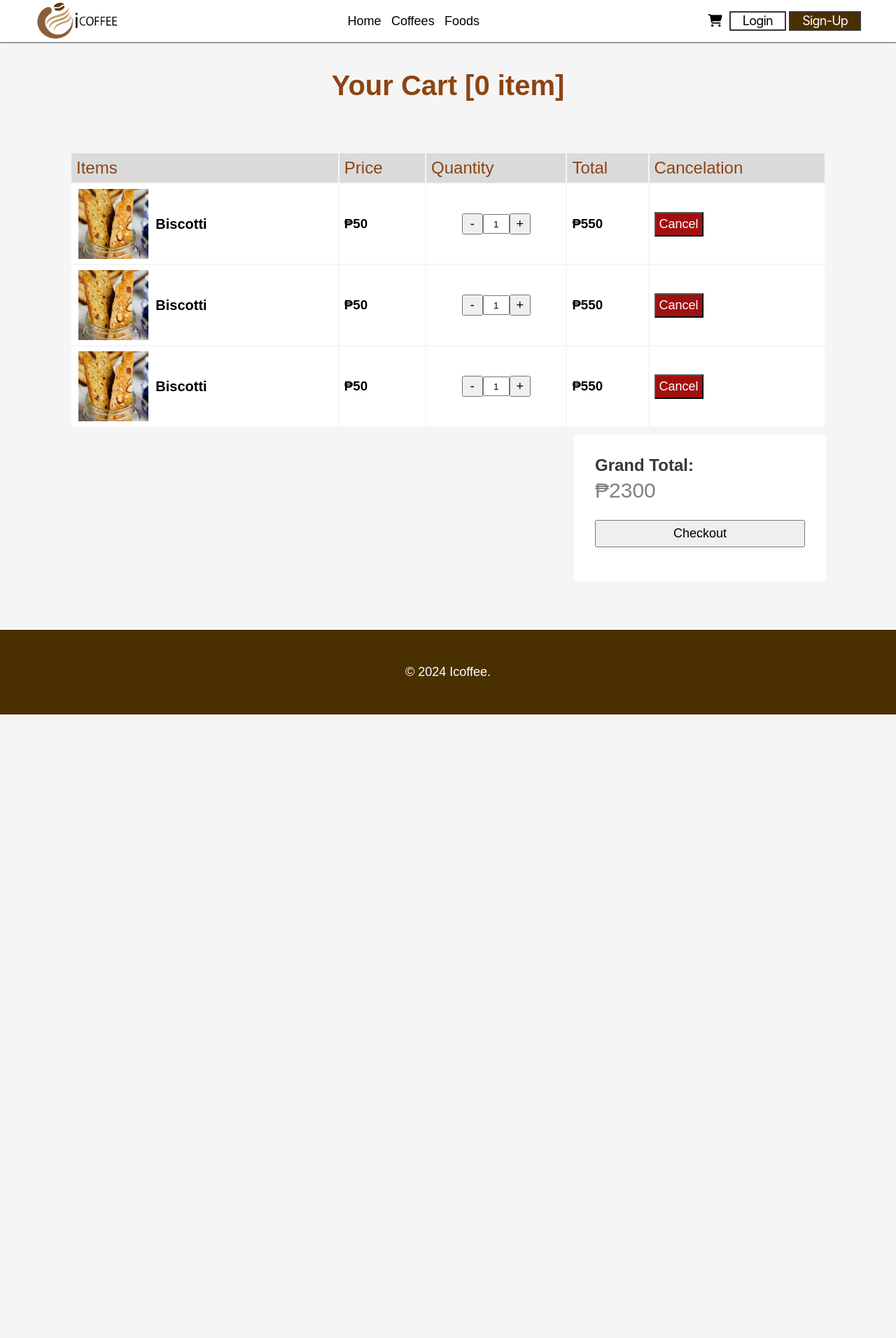
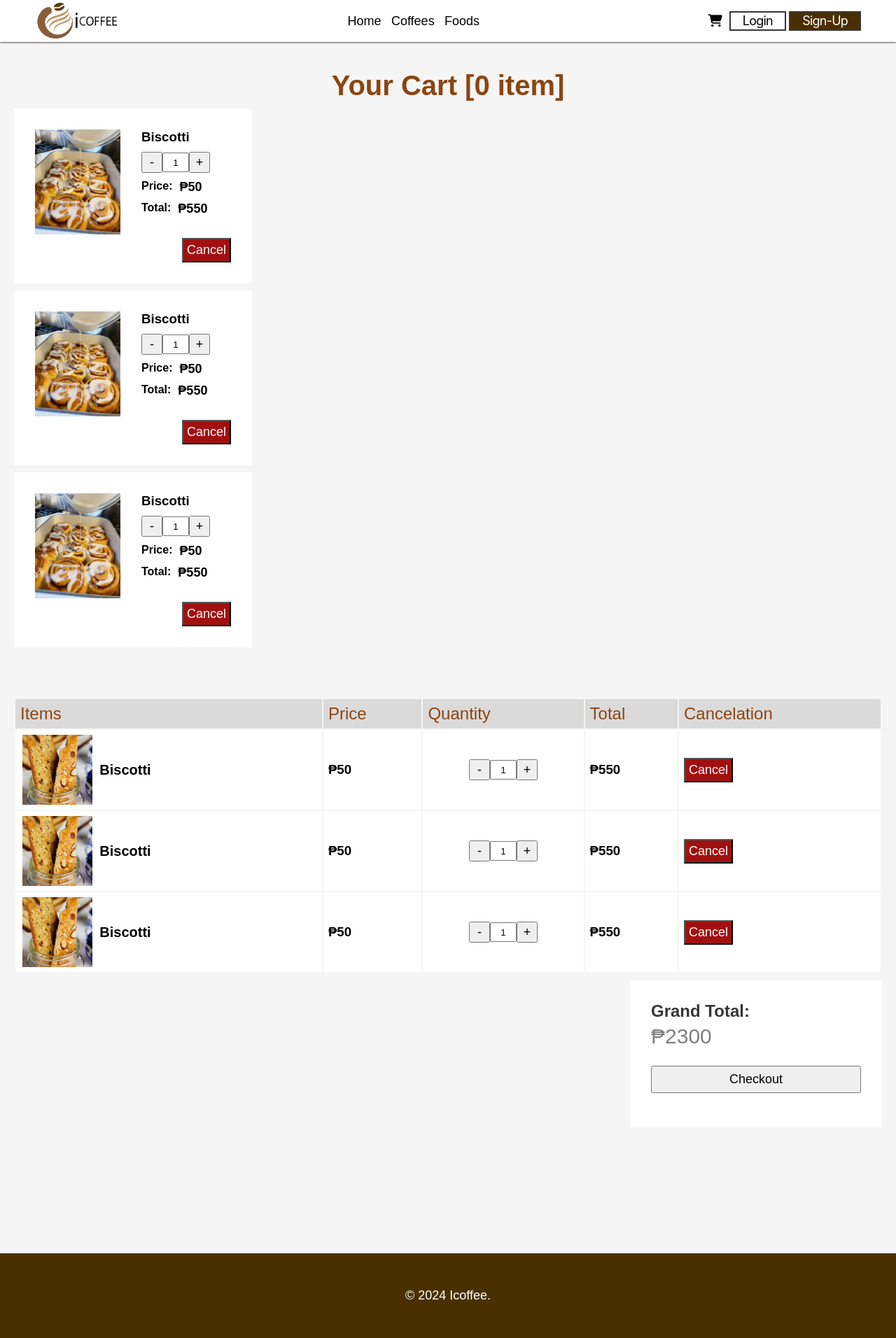
Before and after one commit to zeirupie/icoffee, a PHP site: page /assets/pages/cart.html in a window 1280 px wide. Shown: the whole page at 70% size. Before the commit the page ends 1021 px from the top, so only its background shows below. Run offline with PHP 8.4, Linux system fonts and the light colour scheme.

Commit message:
cart reponsiveness fixed

```diff
--- a/assets/css/style.css
+++ b/assets/css/style.css
@@ -595,6 +595,27 @@ footer
 
 @media (max-width:835px)
 {
+    .m-cart
+    {
+        display: block;
+    }
+
+    .cart-page
+    {
+        display: flex;
+        flex-direction: column;
+        align-items: center;
+    }
+
+    .cart-page h1
+    {
+        margin-bottom: 30px;
+    }
+
+    table
+    {
+        display: none;
+    }
     #bars
     {
         display: flex;
@@ -974,7 +995,6 @@ footer
 .cart-page
 {
     background-color: whitesmoke;
-    height: 600px;
     padding: 100px;
     padding-bottom: 200px;
 }
@@ -1067,6 +1087,7 @@ td
     float: right;
     margin-top: 10px;
     padding: 30px;
+
 }
 
 .check-out h2
@@ -1110,3 +1131,76 @@ td
     padding: 5px;
     color: white;
 }
+
+@media  (max-height: 835px)
+{
+    .cart-page
+    {
+        padding: 100px 20px;
+        padding-bottom: 200px;
+    }
+}
+
+
+.m-cart
+{
+    background-color: white;
+    width: 280px;
+    height: auto;
+    margin-top: 10px;
+    padding: 30px;
+    position: relative;
+    padding-bottom: 70px;
+    display: flex;
+    justify-content: center;
+}
+
+.m-qountifier
+{
+    justify-content: start;
+}
+
+.m-cart-item
+{
+    width: fit-content;
+    padding: 0;
+}
+
+.cart-item-cont
+{
+    padding: 0 30px;
+}
+
+.cart-item-cont h4
+{
+    display: flex;
+    margin: 10px 0;
+}
+
+.cart-item-cont h4 p
+{
+    margin-left: 10px;
+}
+
+.cart-item-cont .cancelbtn
+{
+    position: absolute;
+    bottom: 30px;
+    right: 30px;
+}
+
+.cart-item-cont h3
+{
+    margin-bottom: 10px
+}
+
+.m-cart-item, .m-cart-item img
+{
+    width: 320px;
+    height: 150px;
+}
+
+.cart-page
+{
+    padding-bottom: 400px;
+}
--- a/assets/pages/cart.html
+++ b/assets/pages/cart.html
@@ -52,6 +52,69 @@
 
     <div class="cart-page">
         <h1>Your Cart [0 item]</h1>
+
+        <div class="m-cart">
+            <div class="cart-item m-cart-item">
+                <img src="../images/foods/food-5.jpg">
+            </div>
+
+            <div class="cart-item-cont">
+                <h3>Biscotti</h3>
+
+                <div class="quantifier m-qountifier">
+                    <button>-</button>
+                    <input readonly value="1">
+                    <button>+</button>
+                </div>
+
+                <h4>Price:<p>₱50</p></h4>
+                <h4>Total: <p>₱550</p></h4>
+
+                <button class="cancelbtn">Cancel</button>
+            </div>
+        </div>
+
+        <div class="m-cart">
+            <div class="cart-item m-cart-item">
+                <img src="../images/foods/food-5.jpg">
+            </div>
+
+            <div class="cart-item-cont">
+                <h3>Biscotti</h3>
+
+                <div class="quantifier m-qountifier">
+                    <button>-</button>
+                    <input readonly value="1">
+                    <button>+</button>
+                </div>
+
+                <h4>Price:<p>₱50</p></h4>
+                <h4>Total: <p>₱550</p></h4>
+
+                <button class="cancelbtn">Cancel</button>
+            </div>
+        </div>
+
+        <div class="m-cart">
+            <div class="cart-item m-cart-item">
+                <img src="../images/foods/food-5.jpg">
+            </div>
+
+            <div class="cart-item-cont">
+                <h3>Biscotti</h3>
+
+                <div class="quantifier m-qountifier">
+                    <button>-</button>
+                    <input readonly value="1">
+                    <button>+</button>
+                </div>
+
+                <h4>Price:<p>₱50</p></h4>
+                <h4>Total: <p>₱550</p></h4>
+
+                <button class="cancelbtn">Cancel</button>
+            </div>
+        </div>
 
         <table>
             <th>
```
